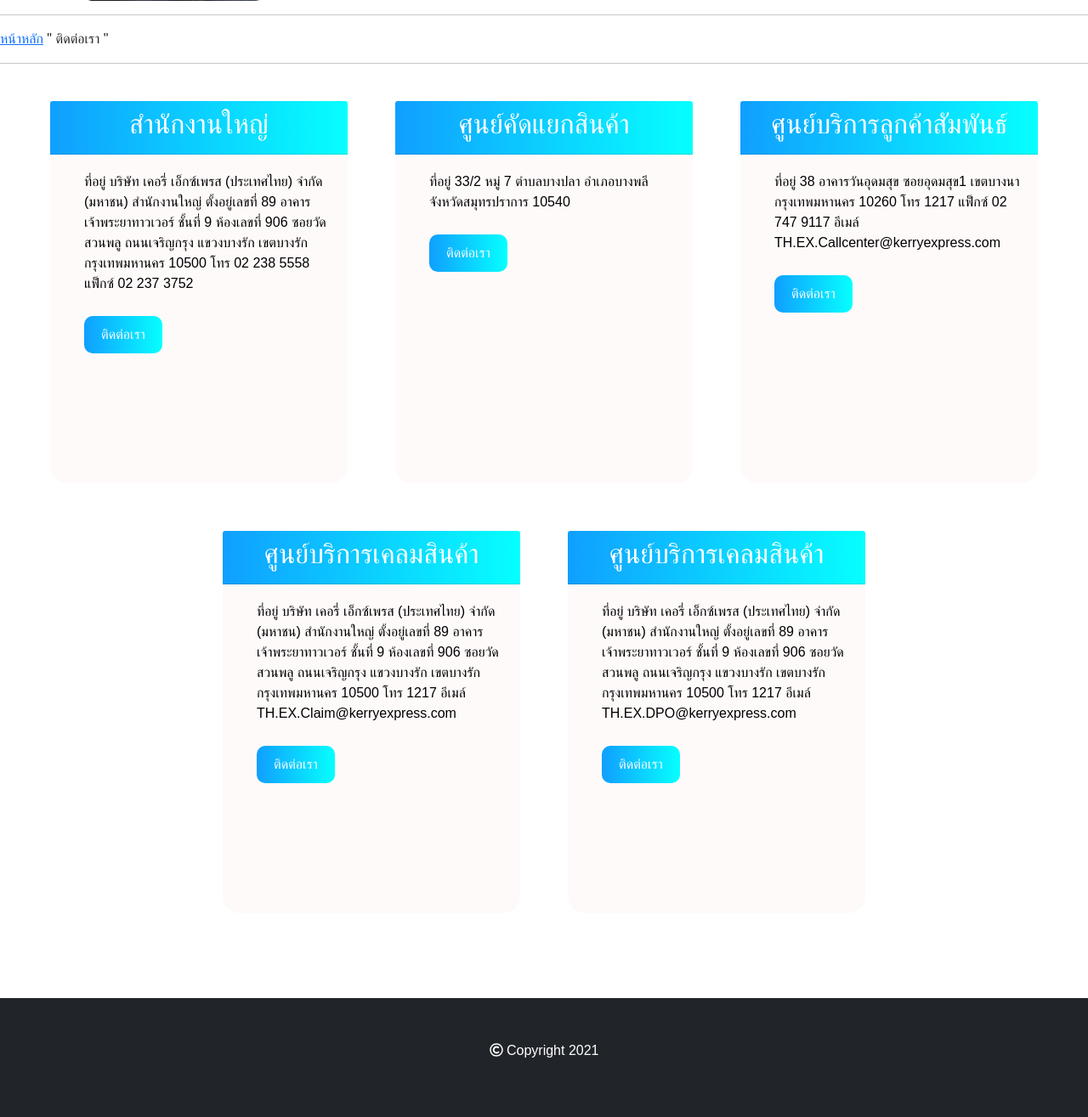
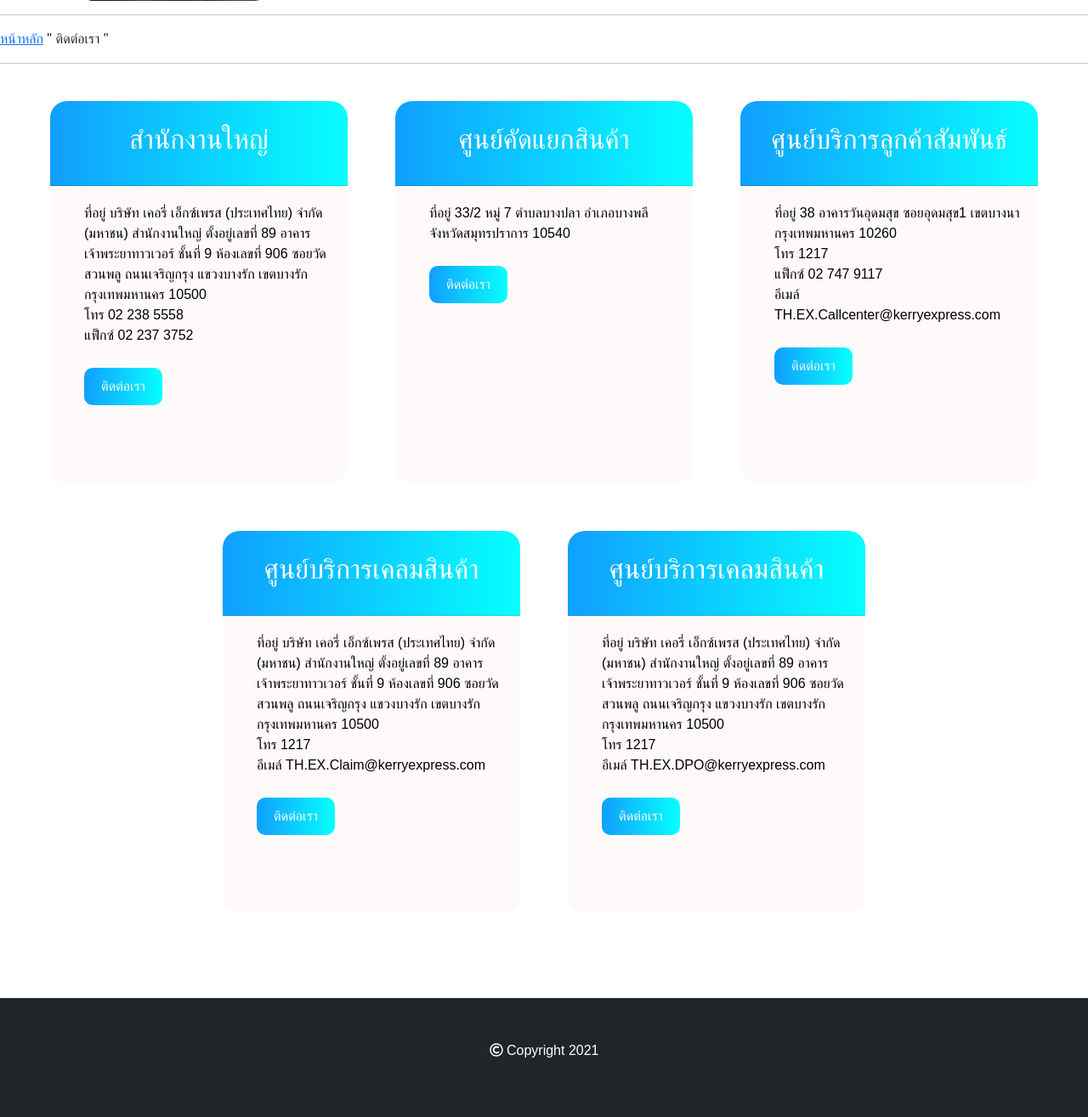
Before and after one commit to BTanakan/newgit, a PHP site: page /contact.html in a window 1280 px wide. Shown: the part 542-1857 px from the top of the page at 85% size. Run offline with PHP 8.4, Linux system fonts and the light colour scheme; some libraries are stand-ins or nearby versions.

Commit message:
Adjust Contact

```diff
--- a/contact.css
+++ b/contact.css
@@ -91,6 +91,7 @@ ul.menulist li a {
     margin: 28px;
     border-radius: 20px;
     background:snow;
+    overflow: hidden;
 }
 .body-card:hover
 {
@@ -99,6 +100,10 @@ ul.menulist li a {
 }
 .card-header
 {
+    height: 100px;
+    display: flex;
+    align-items:center;
+    justify-content: center;
     text-align: center;
     padding: 50px 10px;
     background: linear-gradient(to right, #109fff, #06ffff);
--- a/contact.html
+++ b/contact.html
@@ -67,8 +67,8 @@
                     <div class="content">
                         <p>ที่อยู่	บริษัท เคอรี่ เอ็กซ์เพรส (ประเทศไทย) จำกัด (มหาชน)
                             สำนักงานใหญ่ ตั้งอยู่เลขที่ 89 อาคารเจ้าพระยาทาวเวอร์ ชั้นที่ 9 ห้องเลขที่ 906 ซอยวัดสวนพลู ถนนเจริญกรุง แขวงบางรัก เขตบางรัก กรุงเทพมหานคร 10500
-                            โทร	02 238 5558
-                            แฟ็กซ์	02 237 3752
+                            <br>โทร	02 238 5558
+                            <br>แฟ็กซ์	02 237 3752
                         </p>
                             <a href="#">ติดต่อเรา</a>
                     </div>
@@ -92,9 +92,9 @@
                     </div>
                     <div class="content">
                         <p>
-                            ที่อยู่	38 อาคารวันอุดมสุข ซอยอุดมสุข1 เขตบางนา กรุงเทพมหานคร 10260
-                            โทร	1217
-                            แฟ็กซ์	02 747 9117
+                            ที่อยู่	38 อาคารวันอุดมสุข ซอยอุดมสุข1 เขตบางนา กรุงเทพมหานคร 10260<br>
+                            โทร	1217<br>
+                            แฟ็กซ์	02 747 9117<br>
                             อีเมล์	TH.EX.Callcenter@kerryexpress.com
                         </p>
                             <a href="#">ติดต่อเรา</a>
@@ -109,7 +109,7 @@
                         <p>
                             ที่อยู่	บริษัท เคอรี่ เอ็กซ์เพรส (ประเทศไทย) จำกัด (มหาชน)
                             สำนักงานใหญ่ ตั้งอยู่เลขที่ 89 อาคารเจ้าพระยาทาวเวอร์ ชั้นที่ 9 ห้องเลขที่ 906 ซอยวัดสวนพลู ถนนเจริญกรุง แขวงบางรัก เขตบางรัก กรุงเทพมหานคร 10500
-                            โทร	1217
+                            <br>โทร	1217<br>
                             อีเมล์	TH.EX.Claim@kerryexpress.com
                         </p>
                             <a href="#">ติดต่อเรา</a>
@@ -123,7 +123,7 @@
                     <div class="content">
                         <p>ที่อยู่	บริษัท เคอรี่ เอ็กซ์เพรส (ประเทศไทย) จำกัด (มหาชน)
                             สำนักงานใหญ่ ตั้งอยู่เลขที่ 89 อาคารเจ้าพระยาทาวเวอร์ ชั้นที่ 9 ห้องเลขที่ 906 ซอยวัดสวนพลู ถนนเจริญกรุง แขวงบางรัก เขตบางรัก กรุงเทพมหานคร 10500
-                            โทร	1217
+                            <br>โทร	1217<br>
                             อีเมล์	TH.EX.DPO@kerryexpress.com
 
                         </p>
@@ -133,8 +133,6 @@
                 <!--end card5-->
             </div>
         </div>
-        <script src="https://cdn.jsdelivr.net/npm/@popperjs/core@2.5.4/dist/umd/popper.min.js" integrity="sha384-q2kxQ16AaE6UbzuKqyBE9/u/KzioAlnx2maXQHiDX9d4/zp8Ok3f+M7DPm+Ib6IU" crossorigin="anonymous"></script>
-    <script src="https://cdn.jsdelivr.net/npm/bootstrap@5.0.0-beta1/dist/js/bootstrap.min.js" integrity="sha384-pQQkAEnwaBkjpqZ8RU1fF1AKtTcHJwFl3pblpTlHXybJjHpMYo79HY3hIi4NKxyj" crossorigin="anonymous"></script>
 
     <br><br><br>
     <section id="footer" >
```
